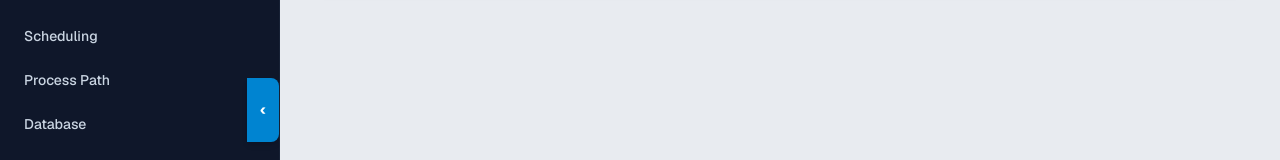
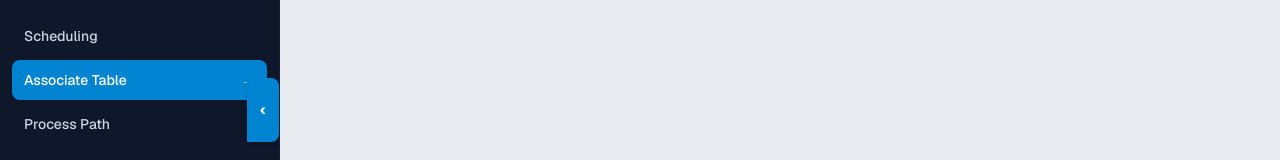
Before and after one commit to ronaldbadua/icqa-workspace, a Next.js app in the folder artifacts/next-app/: page /associate-table in a window 1280 px wide. Shown: the part 290-450 px from the top of the page. Built offline with nearby package versions, Linux system fonts and the light colour scheme; no server answers; the database is empty.

Commit message:
sync: artifacts/next-app/src/components/dashboard/sidebar.tsx

```diff
--- a/artifacts/next-app/src/components/dashboard/sidebar.tsx
+++ b/artifacts/next-app/src/components/dashboard/sidebar.tsx
@@ -9,6 +9,7 @@ const items = [
   { href: "/hourly-notes", label: "Hourly Notes" },
   { href: "/chat", label: "Chat Thread" },
   { href: "/scheduling", label: "Scheduling" },
+  { href: "/associate-table", label: "Associate Table" },
   { href: "/process-path", label: "Process Path" },
   { href: "/database", label: "Database" },
 ];
```
